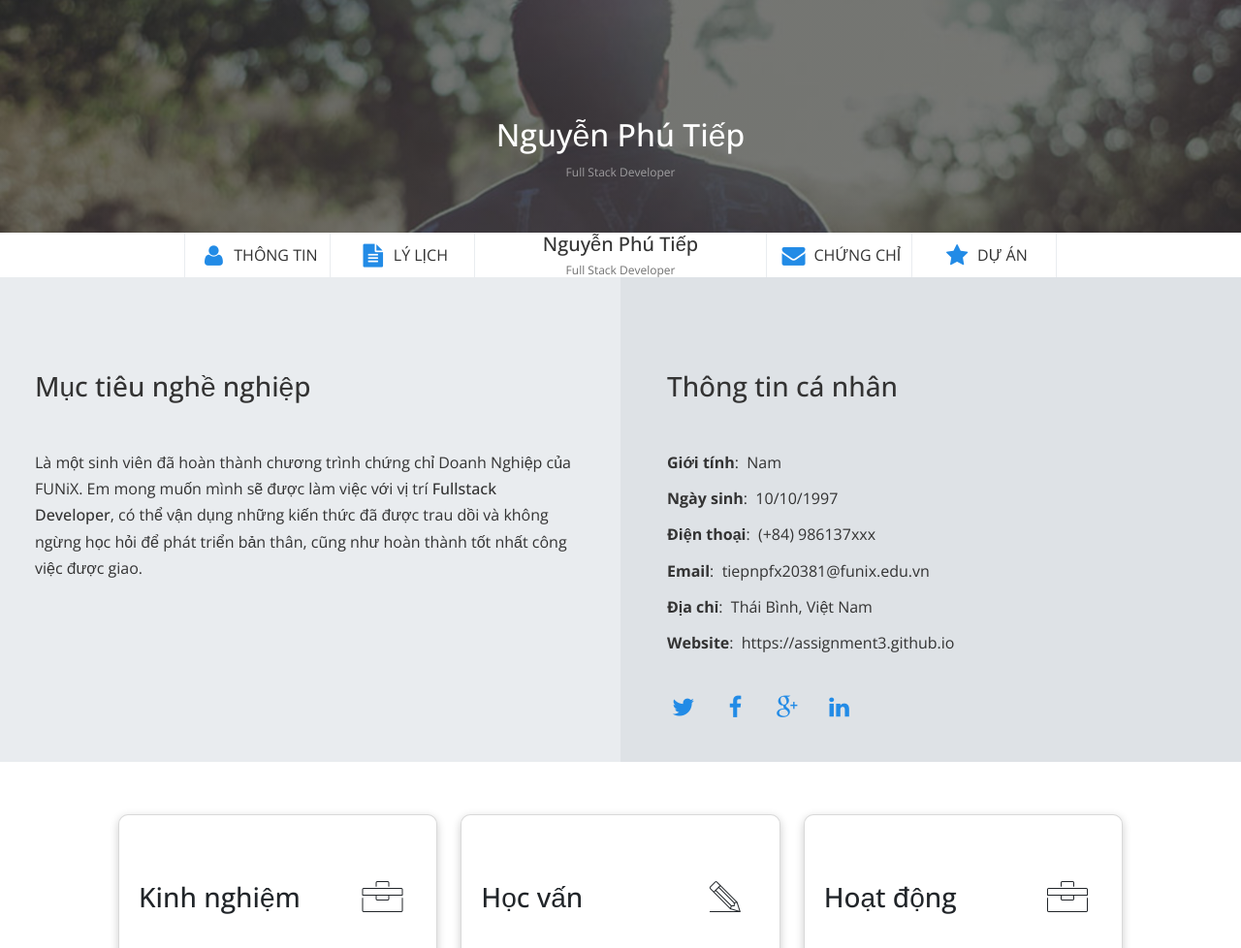
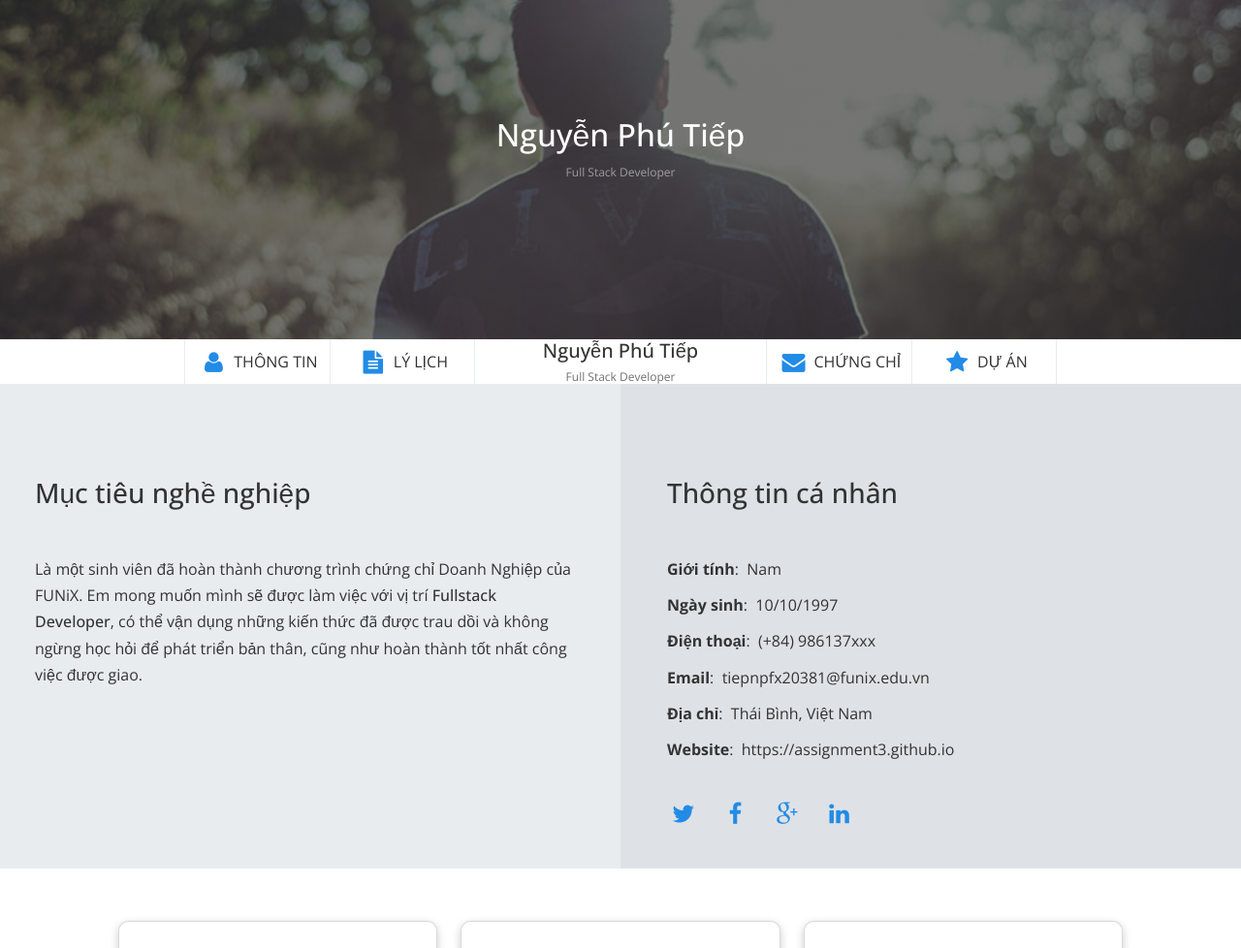
Before and after one commit to TiepNgyenDev/tiepnpfx.assignment03.github.io, a plain HTML site: page index.html in a window 1280 px wide. Shown: the top 978 px of the page at 97% size. Drawn offline with nearby package versions, Linux system fonts and the light colour scheme.

Commit message:
Update laptop.css

```diff
--- a/css/laptop.css
+++ b/css/laptop.css
@@ -27,7 +27,7 @@ body {
 /* Xây dựng ảnh Banner */
 .img-banner {
   width: 100%;
-  height: 30vh;
+  height: 350px;
   background-image: linear-gradient(
       rgba(34, 34, 34, 0.6),
       rgba(34, 34, 34, 0.6)
```
